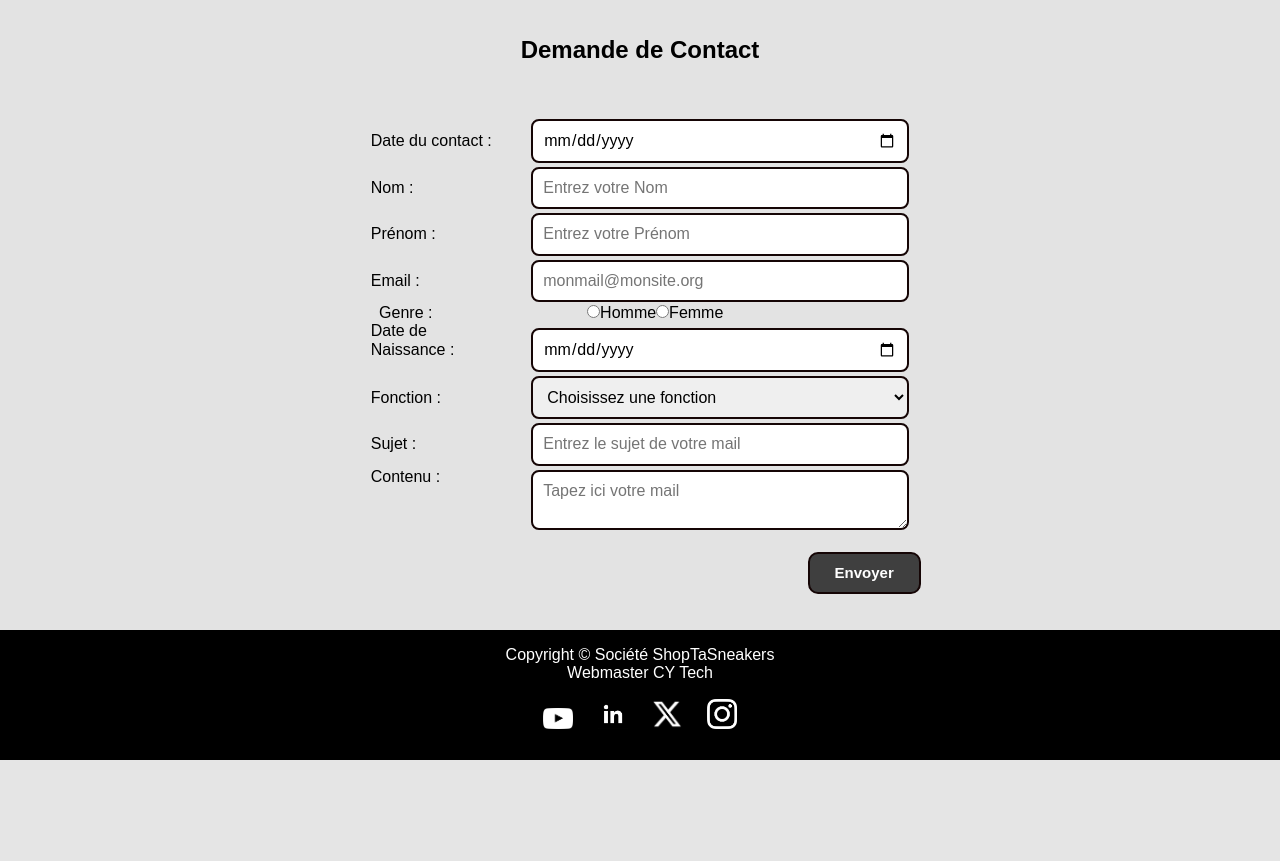
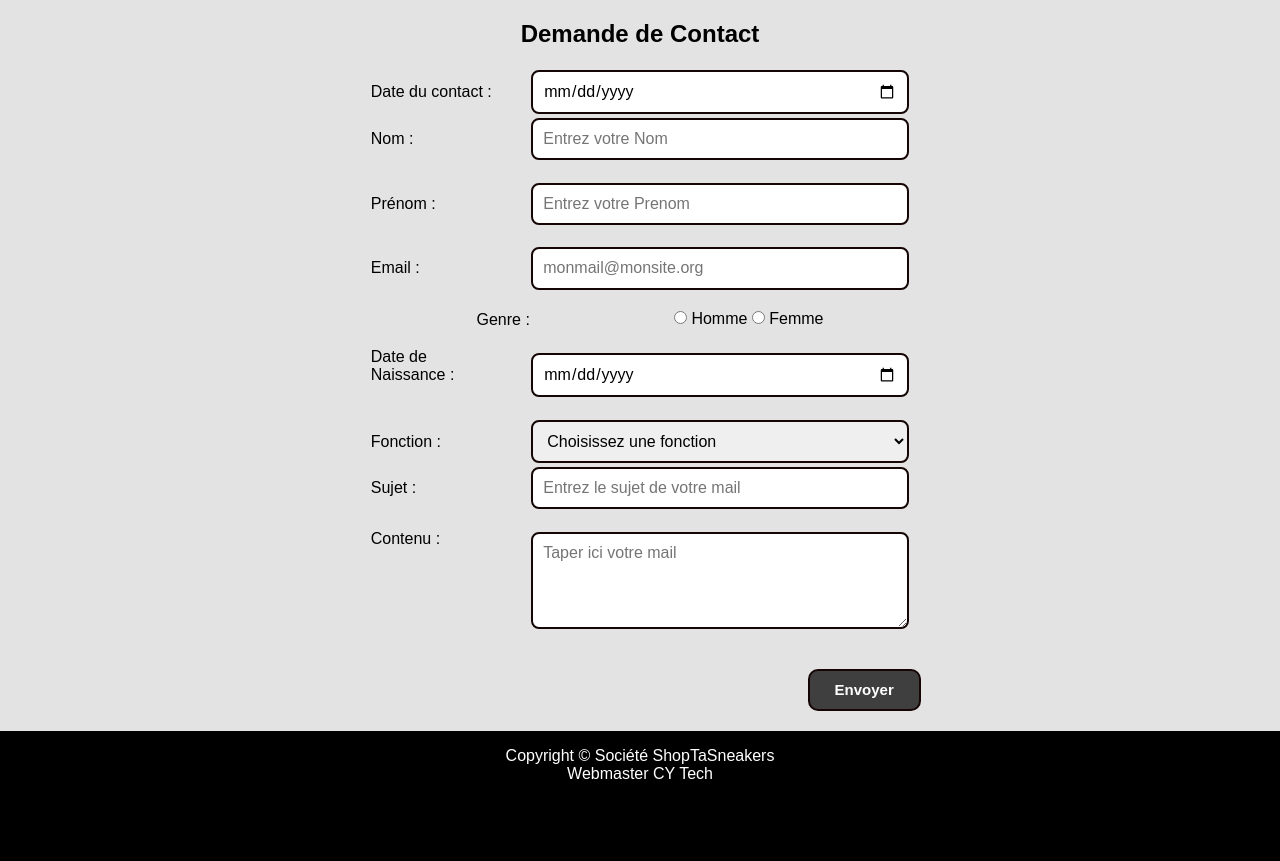
Before and after one commit to Youns777/projetDevWeb, a PHP site: page /contact.html in a window 1280 px wide. Shown: the part 155-1016 px from the top of the page. Before the commit the page ends 915 px from the top, so only its background shows below. Run offline with PHP 8.4, Linux system fonts and the light colour scheme; some libraries are stand-ins or nearby versions.

Commit message:
verif contact fini

```diff
--- a/contact.html
+++ b/contact.html
@@ -2,7 +2,7 @@
 <html lang="fr">
 <head>
     <meta charset="UTF-8">
-    <link rel="stylesheet" href="normalize.css">
+    <link rel="stylesheet"  href="normalize.css">
     <link rel="stylesheet" type="text/css" href="css/contact.css">
     <link rel="preconnect" href="https://fonts.googleapis.com">
     <link rel="preconnect" href="https://fonts.gstatic.com" crossorigin>
@@ -29,27 +29,37 @@
             </tr>
         </table>
     </header>
+
     <div class="bloc1">
         <h2 class="titreformulaire">Demande de Contact</h2>
-    <form id="contactForm" action="index.html" method="post">
-        <label for="Date du contact"> Date du contact : </label>
-        <input type="date" name="Date du contact"/><br>
-        <label for="nom"> Nom : </label>
-        <input type="text" name="nom" placeholder="Entrez votre Nom" id="nom"/><br>
-        <span id="nomValid" class="validIndicator"></span>
-        <label for="Prenom"> Prénom : </label>
-        <input type="text" name="Prenom" placeholder="Entrez votre Prénom" id="prenom"/><br>
-        <span id="prenomValid" class="validIndicator"></span>
-        <label for="email"> Email : </label>
-        <input type="email" name="email" placeholder="monmail@monsite.org"/><br>
-        <div class="genre_radio">
-            <label for="genre" class="genre" style="margin-right: 25px;"> Genre : </label>
-            <input type="radio" name="genre" value="Homme"/> Homme
-            <input type="radio" name="genre" value="Femme"/> Femme <br>
-        </div>
-        <label for="Date de Naissance"> Date de Naissance : </label>
-        <input type="date" name="Date de Naissance"/><br>
-        <label for="fonction"> Fonction :</label>
+
+        <form action="" method="post" id="contactForm">
+            <label for="DateDuContact">Date du contact :</label>
+            <input type="date" name="DateDuContact" id="DateDuContact"> <br>
+
+            <label for="nom">Nom :</label>
+            <input type="text" name="nom" placeholder="Entrez votre Nom"> <br>
+            <small id="nom_small"></small><br>
+
+            <label for="prenom">Prénom :</label>
+            <input type="text" name="prenom" placeholder="Entrez votre Prenom"> <br>
+            <small id="prenom_small"></small><br>
+
+
+            <label for="email">Email :</label>
+            <input type="text" name="email" placeholder="monmail@monsite.org"> <br>
+            <small id="email_small"></small><br>
+
+            <label for="genre">Genre :</label>
+            <input type="radio" name="genre" value="Homme"> Homme
+            <input type="radio" name="genre" value="Femme"> Femme <br>
+            <small id="genre_small"></small><br>
+
+            <label for="DateDeNaissance">Date de Naissance :</label>
+            <input type="date" name="DateDeNaissance" id="DateDeNaissance"> <br>
+            <small id="dateNaissance_small"></small><br>
+
+            <label for="fonction">Fonction :</label>
             <select id="fonction" name="fonction">
                 <option value="" selected disabled>Choisissez une fonction</option>
                 <optgroup label="Métiers de l'informatique">
@@ -67,21 +77,23 @@
                     <option value="conseiller">Conseiller pédagogique</option>
                     <option value="bibliothecaire">Bibliothécaire</option>
                 </optgroup>
-        </select><br>
-        <label for="Sujet"> Sujet : </label>
-        <input type="text" name="Sujet" placeholder="Entrez le sujet de votre mail"/><br>
-        <label for="Contenu"> Contenu : </label>
-        <textarea name="Contenu" placeholder="Tapez ici votre mail" ></textarea><br>
-        <button type="submit" class="Envoyer">Envoyer</button>
+            </select> <br>
+
+            <label for="Sujet">Sujet :</label>
+            <input type="text" name="Sujet" placeholder="Entrez le sujet de votre mail"> <br>
+            <small id="sujet_small"></small><br>
+
+            <label for="Contenu">Contenu :</label>
+            <textarea name="Contenu" id="Contenu" placeholder="Taper ici votre mail" rows="4" cols="50"></textarea><br>
+            <small id="contenu_small"></small><br>
+
+            <input type="submit" value="Envoyer" class="Envoyer">
         </form>
     </div>
+
     <footer>
         <p>Copyright &copy; Société ShopTaSneakers<br>Webmaster CY Tech</p>
-    <a href="#"><img src="img/youtube.png" alt="YouTube"></a>
-    <a href="#"><img src="img/linkedin.png" alt="LinkedIn"></a>
-    <a href="#"><img src="img/twitter.png" alt="Twitter"></a>
-    <a href="#"><img src="img/instagram.png" alt="Instagram"></a>
     </footer>
-<script src="form.js"></script>
+    <script src="js/form.js"></script>
 </body>
 </html>
--- a/css/contact.css
+++ b/css/contact.css
@@ -8,7 +8,7 @@ body{
     height: 100%;
     display: grid;
     grid-template-columns: 1fr 6fr;
-    grid-template-rows: 25px 130px 630px 130px;
+    grid-template-rows: 25px 130px auto 130px;
     grid-template-areas: "bandeau bandeau"
                         "Entete Entete"
                         "Principal Principal"
@@ -193,7 +193,10 @@ textarea {
 }
 
 small{
+    text-align: left;
     font-weight: bold;
+    margin-left: 600px;
+    display: block;
 }
 
 /*######################## Bloc Lateral #################################*/
--- a/js/form.js
+++ b/js/form.js
@@ -142,7 +142,7 @@ const validGenre = function() {
         genreSmall.classList.add('text-danger');
         return false;
     } else {
-        genreSmall.innerHTML = 'Genre valide.';
+        genreSmall.innerHTML = '';
         genreSmall.classList.remove('text-danger');
         genreSmall.classList.add('text-success');
         return true;
```
Lines whose indentation alone changed are shown as unchanged.
